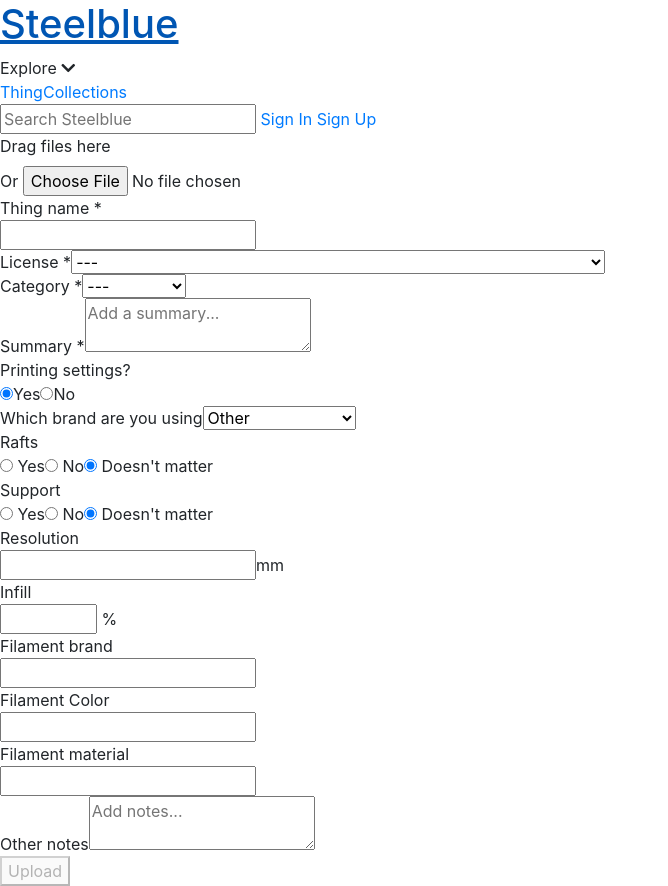
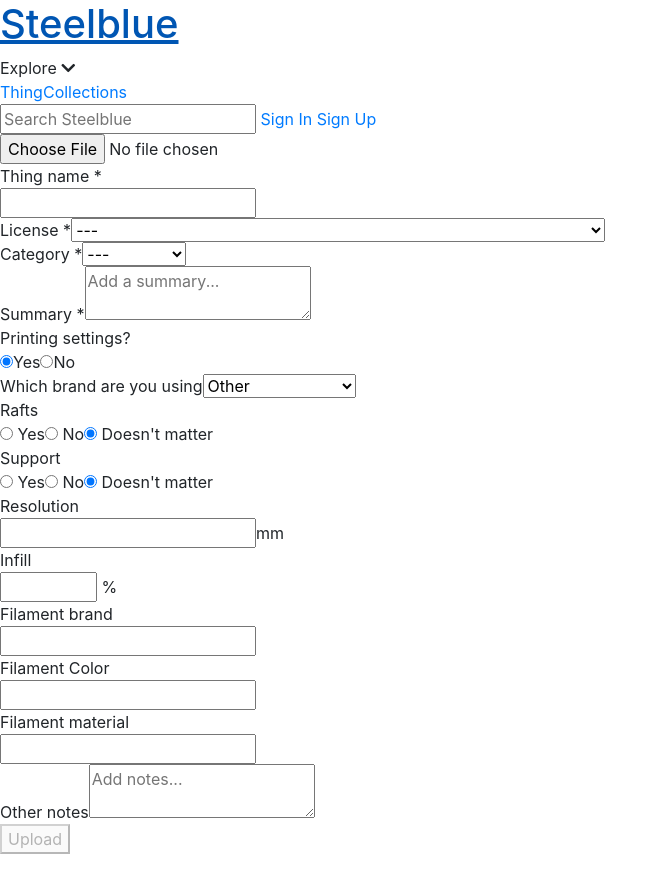
Before and after one commit to DotLab/printer-client-react, a React (Create React App) app: page /things/new in a window 1280 px wide. Shown: the whole page, without its empty margins (0-668 px from the left). After the commit the page ends 854 px from the top, so only its background shows below. Built offline with nearby package versions, Linux system fonts and the light colour scheme; the HTML template or start-up script is replaced by a standard one.

Commit message:
Reset file field

```diff
--- a/src/components/ThingCreatePage.js
+++ b/src/components/ThingCreatePage.js
@@ -20,6 +20,7 @@
     this.state = {
       subTypes: null,
       printingSettings: true,
+      inputKey: null,
 
       buffer: null,
       fileName: null,
@@ -44,6 +45,7 @@
     this.onChange = onChange.bind(this);
     this.changeFilter = this.changeFilter.bind(this);
     this.onFileChange = this.onFileChange.bind(this);
+    this.deleteFile = this.deleteFile.bind(this);
     this.createThing = this.createThing.bind(this);
     this.checkRequiredFilled = this.checkRequiredFilled.bind(this);
   }
@@ -73,9 +75,13 @@
     fr.readAsArrayBuffer(e.target.files[0]);
   }
 
+  deleteFile(e) {
+    e.preventDefault();
+    this.setState({fileName: null, fileSize: null, buffer: null, inputKey: new Date()});
+  }
+
   createThing(e) {
     e.preventDefault();
-    console.log(this.state);
     const {buffer, fileName, fileSize, name, license, category, type, summary, printerBrand,
       raft, support, resolution, infill, filamentBrand, filamentColor, filamentMaterial, note} = this.state;
     if (!buffer || !name || !license || !type || !summary) {
@@ -98,8 +104,7 @@
       <div class="W(70%) Mx(a)">
         <div class="Bds(s) Ta(c) H(300px)">
           <div class="Py(80px)">
-            <label>Drag files here</label>
-            <div class="Fz(12px) Pstart(40px) My(20px)">Or <input type="file" name="file" onChange={this.onFileChange}/>
+            <div class="Fz(12px) Pstart(40px) My(20px)"><input key={this.state.inputKey} type="file" name="file" onChange={this.onFileChange}/>
             </div>
           </div>
         </div>
@@ -107,7 +112,7 @@
           {fileName && <div class="Fz(16px)">
             <i class="fas fa-file-alt"></i>
             <span>{fileName}</span>
-            <span class="Fl(end) Cur(p)"><i class="fas fa-times"></i></span>
+            <span class="Fl(end) Cur(p)" onClick={this.deleteFile}><i class="fas fa-times"></i></span>
           </div>}
           <form class="Px(12px) Bdrs(4px) My(30px) W(100%)">
             <div class="W(100%)">
```
